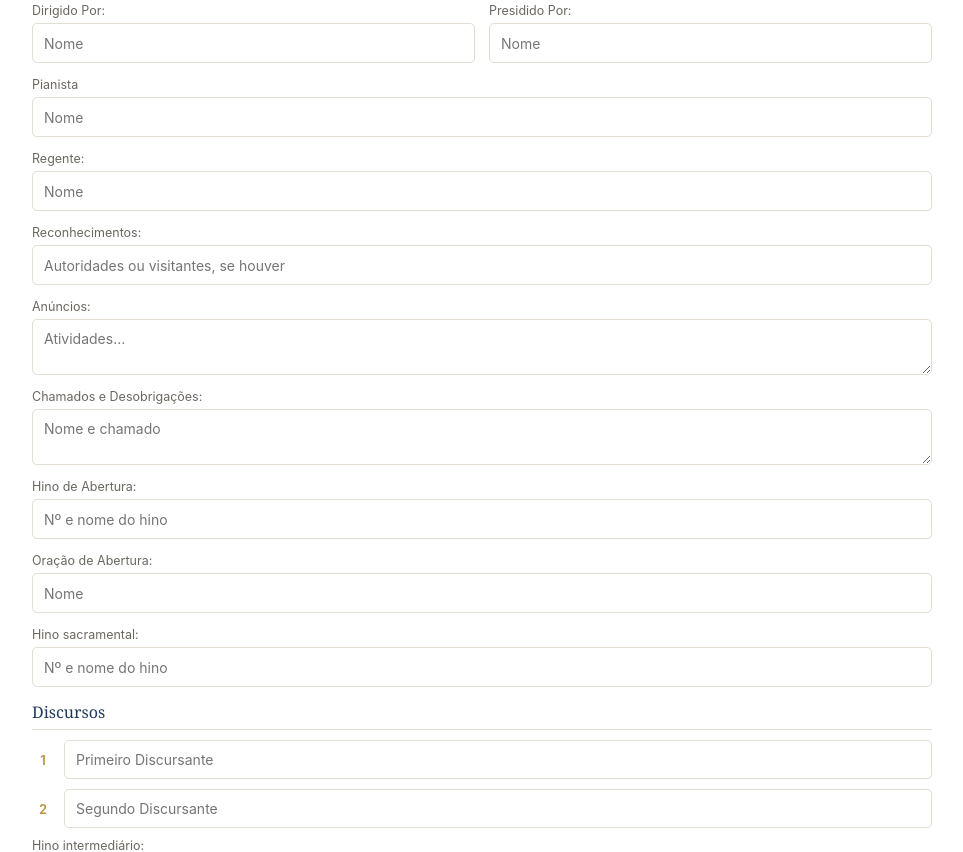
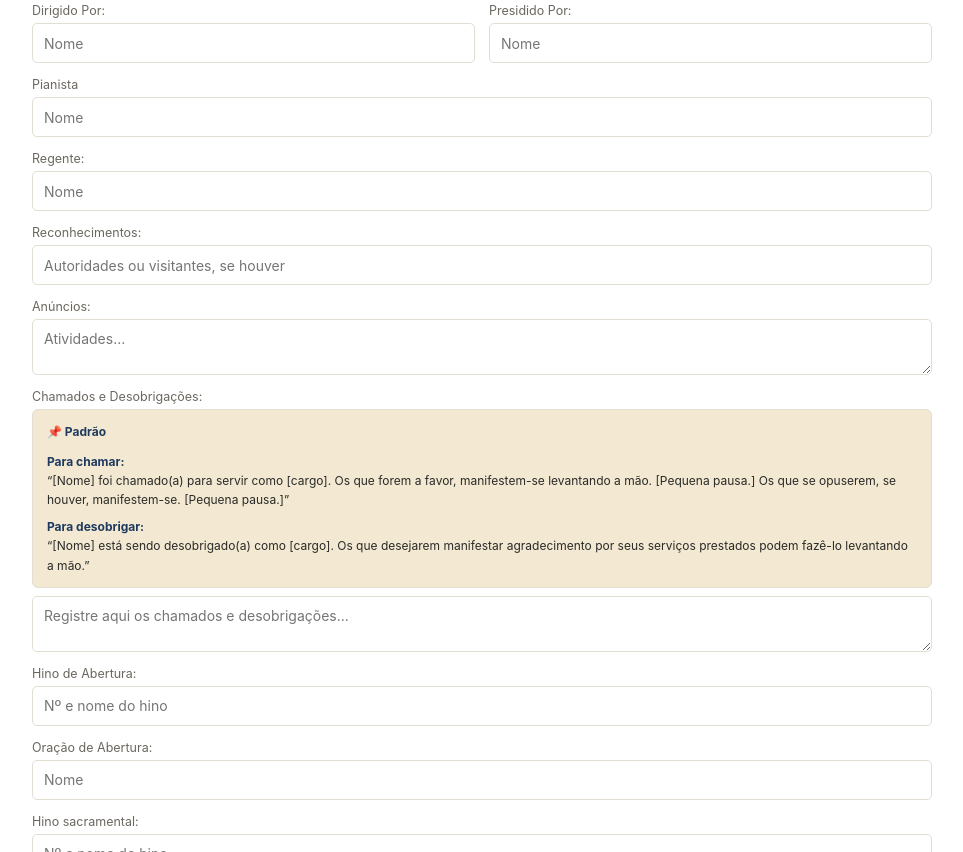
Before and after one commit to samaralirafechter/agendaSacramental-saoLuis, a plain HTML site: page index.html in a window 1280 px wide. Shown: the part 458-1310 px from the top of the page, without its empty margins (158-1121 px from the left). Drawn offline with nearby package versions, Linux system fonts and the light colour scheme; no server answers.

Commit message:
fix: padrão chamados e desobrigações

```diff
--- a/index.html
+++ b/index.html
@@ -65,7 +65,31 @@
             <label>Anúncios:</label><textarea id="f-anuncios" placeholder="Atividades..."></textarea>
         </div>
         <div class="rs-field">
-            <label>Chamados e Desobrigações:</label><textarea id="f-chamados" placeholder="Nome e chamado"></textarea>
+            <label>Chamados e Desobrigações:</label>
+
+            <div class="rs-orientacao">
+                <strong>📌 Padrão</strong>
+
+                <p>
+                    <strong>Para chamar:</strong><br>
+                    “[Nome] foi chamado(a) para servir como [cargo].
+                    Os que forem a favor, manifestem-se levantando a mão.
+                    [Pequena pausa.] Os que se opuserem, se houver,
+                    manifestem-se. [Pequena pausa.]”
+                </p>
+
+                <p>
+                    <strong>Para desobrigar:</strong><br>
+                    “[Nome] está sendo desobrigado(a) como [cargo].
+                    Os que desejarem manifestar agradecimento por seus
+                    serviços prestados podem fazê-lo levantando a mão.”
+                </p>
+            </div>
+
+            <textarea
+                    id="f-chamados"
+                    placeholder="Registre aqui os chamados e desobrigações..."
+            ></textarea>
         </div>
         <div class="rs-field">
             <label>Hino de Abertura:</label
--- a/style.css
+++ b/style.css
@@ -198,6 +198,34 @@ body {
     display: grid;
     grid-template-columns: repeat(2, minmax(0, 1fr));
     gap: clamp(8px, 2vw, 14px);
+}
+
+/* ================================
+   ORIENTAÇÃO — CHAMADOS
+================================ */
+
+.rs-orientacao {
+    background: var(--rs-gold-light);
+    border: 1px solid var(--rs-line);
+    border-radius: 6px;
+    padding: 12px 14px;
+    margin-bottom: 8px;
+
+    font-size: 12px;
+    line-height: 1.6;
+    color: var(--rs-ink);
+}
+
+.rs-orientacao strong {
+    color: var(--rs-navy);
+}
+
+.rs-orientacao p {
+    margin: 8px 0 0;
+}
+
+.rs-orientacao p:first-of-type {
+    margin-top: 10px;
 }
 
 /* ================================
```
